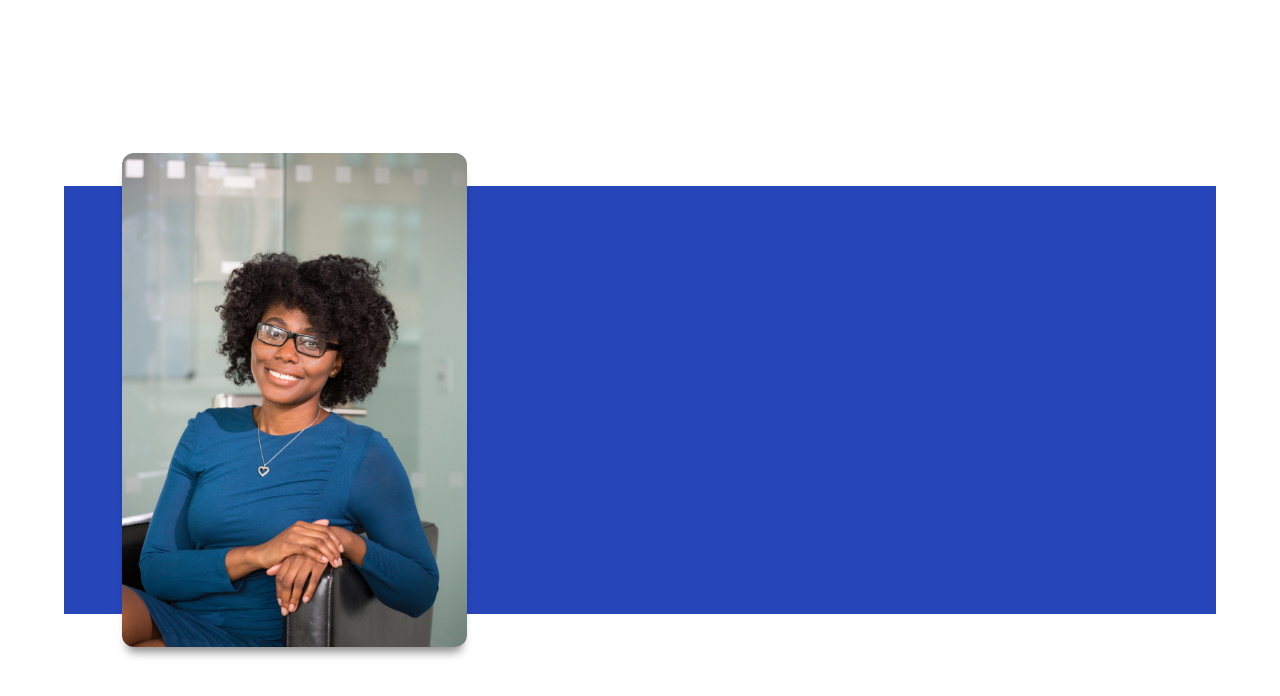
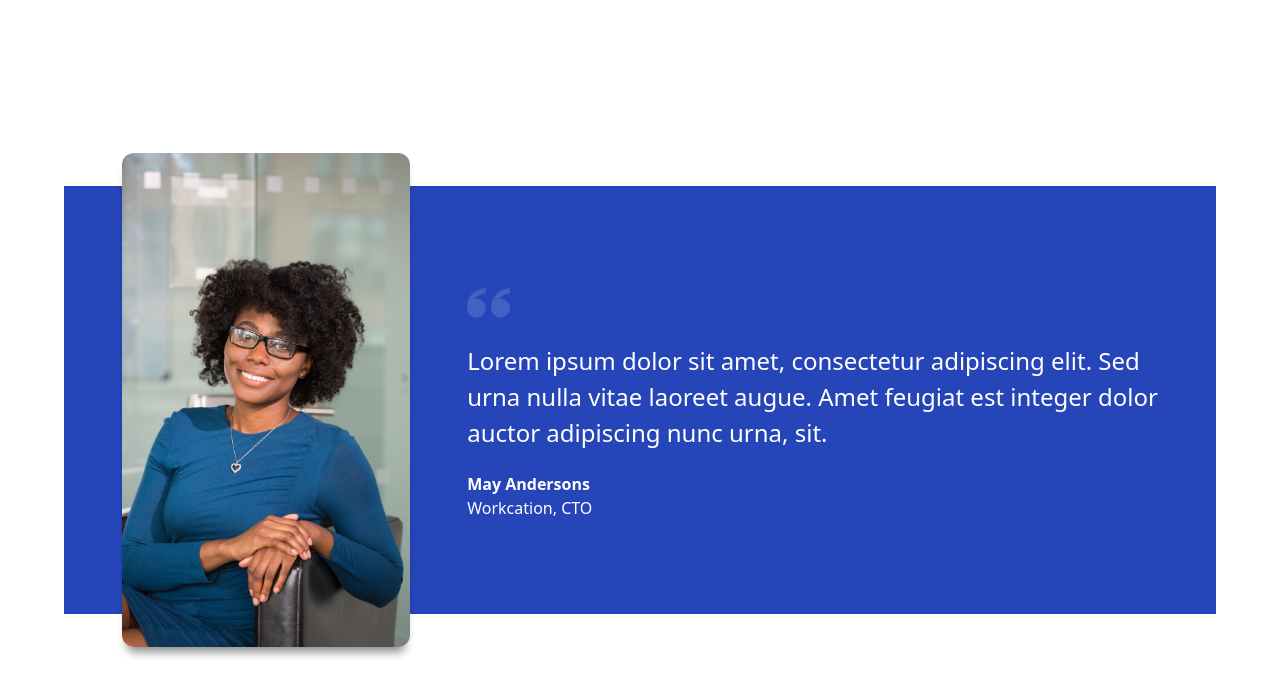
Before and after one commit to ppl-call-me-tima/components-library, a React (Vite) app: page / in a window 1280 px wide. Shown: the top 696 px of the page. Built offline with nearby package versions, Linux system fonts and the light colour scheme.

Commit message:
Add inner content in Testimonial component

```diff
--- a/App.jsx
+++ b/App.jsx
@@ -1,14 +1,23 @@
-import Testimonial from "./components/Testimonial/index"
+import Test from "./components/Testimonial/index"
 import img2 from "./assets/img2.jpg"
 
 export default function App() {
   return (
     <>
-      <Testimonial>
-        <Testimonial.Image>
+      <Test>
+        <Test.Image>
           <img src={img2} />
-        </Testimonial.Image>
-      </Testimonial>
+        </Test.Image>
+
+        <Test.Quote>
+          Lorem ipsum dolor sit amet, consectetur adipiscing elit. Sed urna nulla vitae laoreet augue. Amet feugiat est integer dolor auctor adipiscing nunc urna, sit.
+        </Test.Quote>
+
+        <Test.Author
+          name="May Andersons"
+          role="Workcation, CTO"
+        />
+      </Test>
     </>
   )
 }
--- /dev/null
+++ b/components/Testimonial/Author.jsx
@@ -0,0 +1,8 @@
+export default function Role({ name, role }) {
+  return (
+    <>
+      <span className="testimonial-name">{name}</span>
+      <span className="testimonial-role">{role}</span>
+    </>
+  )
+}
--- /dev/null
+++ b/components/Testimonial/Quote.jsx
@@ -0,0 +1,5 @@
+export default function Quote({ children }) {
+  return (
+    <span className="testimonial-quote">{children}</span>
+  )
+}
--- a/components/Testimonial/Testimonial.jsx
+++ b/components/Testimonial/Testimonial.jsx
@@ -1,8 +1,27 @@
+import React from "react"
+import Image from "./Image"
+import { ImQuotesLeft } from "react-icons/im";
+
 export default function Testimonial({ children }) {
+  const image = []
+  const content = []
+
+  React.Children.map(children, (child) => {
+    if (child.type === Image) {
+      image.push(child)
+    } else {
+      content.push(child)
+    }
+  })
+
   return (
     <div className="testimonial-outer">
       <div className="testimonial-inner">
-        {children}
+        {image}
+        <div className="testimonial-content">
+          <ImQuotesLeft style={{ color: "#FFFFFF25", height: "43px", width: "43px" }} />
+          {content}
+        </div>
       </div>
     </div>
   )
--- a/components/Testimonial/index.jsx
+++ b/components/Testimonial/index.jsx
@@ -1,6 +1,10 @@
 import Testimonial from "./Testimonial";
 import Image from "./Image";
+import Quote from "./Quote";
+import Author from "./Author";
 
 Testimonial.Image = Image
+Testimonial.Quote = Quote
+Testimonial.Author = Author
 
 export default Testimonial
--- a/index.css
+++ b/index.css
@@ -231,7 +231,6 @@ body {
 
 .testimonial-inner {
   display: flex;
-  flex-direction: row;
   align-items: center;
 
   max-height: 67%;
@@ -243,10 +242,31 @@ body {
 
 .testimonial-image {
   height: 115%;
-  width: 30%;
+  width: 25%;
   object-fit: cover;
 
   margin-left: 5%;
   border-radius: 0.75rem;
   box-shadow: 0px 10px 10px -5px #00000074;
 }
+
+.testimonial-content {
+  margin: 0% 5%;
+  color: white;
+
+  display: flex;
+  flex-direction: column;
+}
+
+.testimonial-quote {
+  margin: 3% 0%;
+  font-size: 1.5rem;
+}
+
+.testimonial-name {
+  font-weight: 700;
+}
+
+.testimonial-role {
+  font-weight: 300;
+}
```
